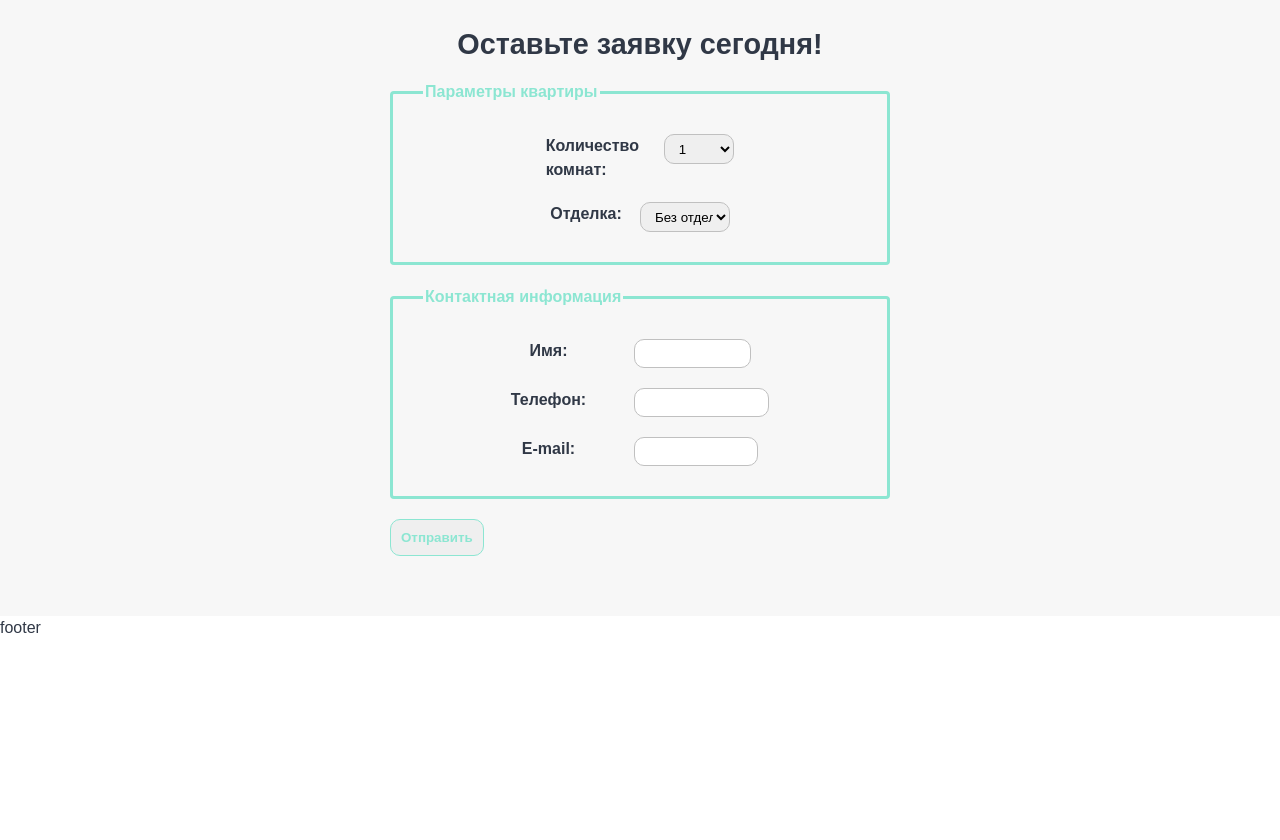
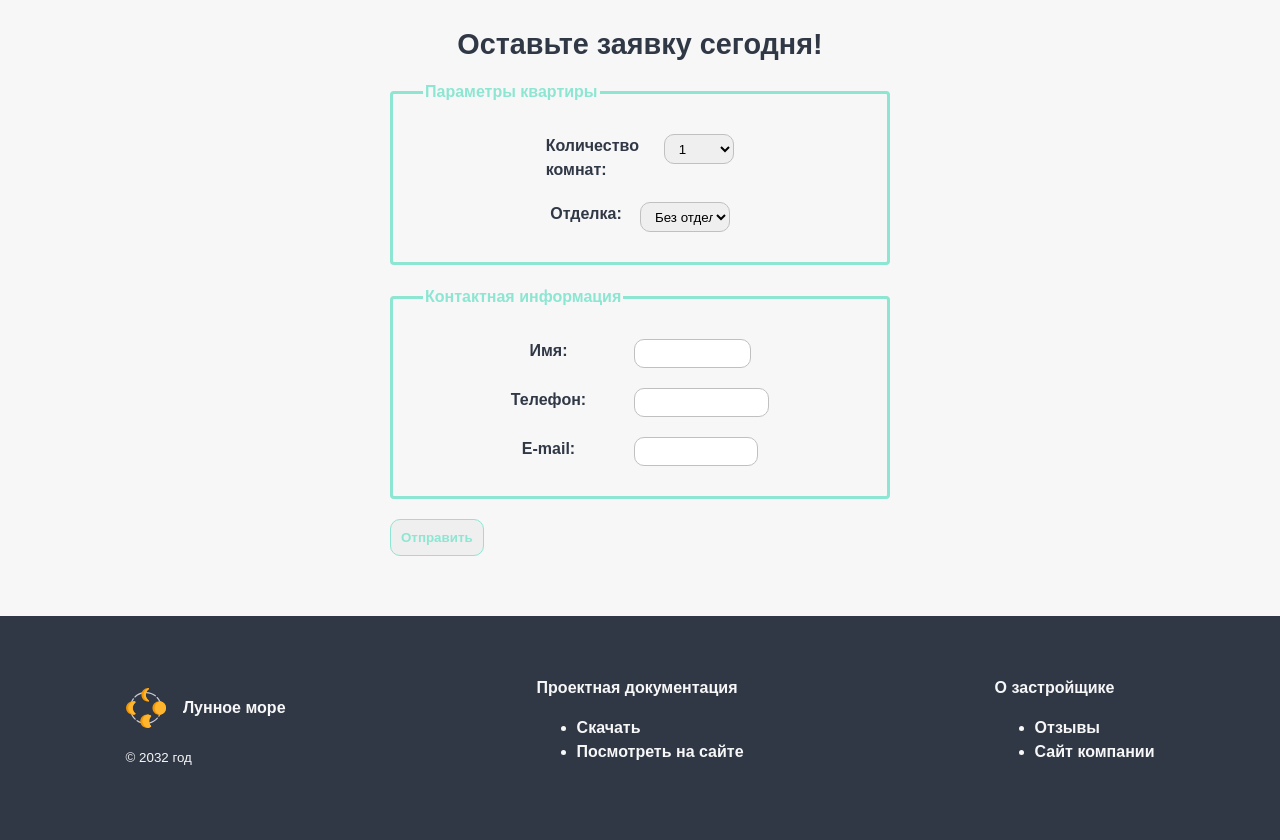
Before and after one commit to allanteone/layout-designer-project-lvl1, a website: page src/index.html in a window 1280 px wide. Shown: the part 1604-2444 px from the top of the page. Before the commit the page ends 2244 px from the top, so only its background shows below. Drawn offline with Linux system fonts and the light colour scheme.

Commit message:
adding footer

```diff
--- a/src/index.html
+++ b/src/index.html
@@ -107,7 +107,6 @@
                     </div>
                 </fieldset>
 
-
                 <fieldset class="form-block-field w-100p mb-20">
                     <legend>Контактная информация</legend>
                     <div class="form-block-field-parameters mb-20">
@@ -127,14 +126,39 @@
                 <div class="button-container w-100p">
                     <button class="clickable">Отправить</button>
                 </div>
-
             </form>
         </div>
     </div>
 
 </main>
 
-<footer>footer</footer>
+<footer class="w-100p pb-60 pt-60">
+    <aside class="footer-logo-container">
+        <div class="footer-logo-frame mb-20">
+            <img src="img/logo.svg" class="footer-logo-img" alt="ЖК «Лунное море»" title="ЖК «Лунное море»">
+            <h2>Лунное море</h2>
+        </div>
+
+        <small>&#169; 2032 год</small>
+    </aside>
+
+    <aside class="">
+        <h2>Проектная документация</h2>
+        <ul>
+            <li>Скачать</li>
+            <li>Посмотреть на сайте</li>
+        </ul>
+    </aside>
+
+    <aside class="">
+        <h2>О застройщике</h2>
+        <ul>
+            <li>Отзывы</li>
+            <li>Сайт компании</li>
+        </ul>
+    </aside>
+
+</footer>
 
 </body>
 </html>
--- a/src/styles/style.css
+++ b/src/styles/style.css
@@ -55,7 +55,7 @@ header {
 }
 
 .header-logo-img {
-  height: 75%;
+  height: 40px;
 }
 
 .header-logo-title {
@@ -308,3 +308,58 @@ button {
   color: #8ce6d2;
   border: 1px solid #8ce6d2;
 }
+
+
+
+
+
+
+
+
+
+footer {
+  display: flex;
+  justify-content: space-around;
+  align-items: center;
+
+  background-color: #303846;
+  color: #f7f7f7;
+
+}
+
+.footer-logo-container {
+  height: 100%;
+
+  display: flex;
+  flex-direction: column;
+  justify-content: center;
+}
+
+.footer-logo-frame {
+  display: flex;
+  justify-content: space-between;
+  align-items: center;
+
+  width: 160px;
+
+
+}
+
+.footer-logo-frame h2 {
+  display: block;
+  margin: 0;
+}
+
+footer h2 {
+  font-size: 1em;
+}
+
+footer li {
+  font-weight: 700;
+}
+
+
+.footer-logo-img {
+  height: 40px;
+  display: inline-block;
+}
```
